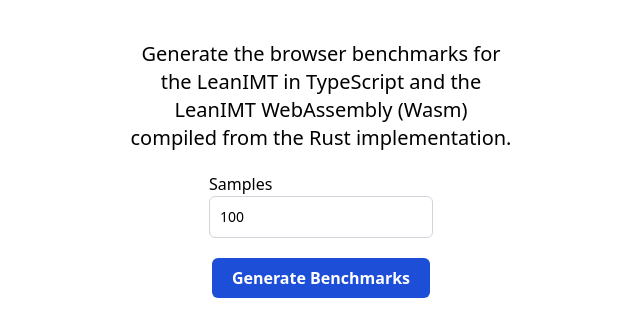
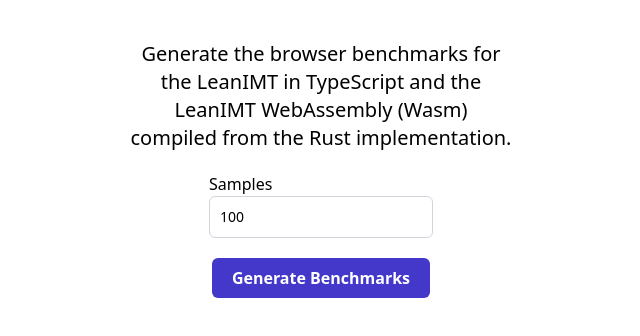
Before and after one commit to vplasencia/leanimt-rs, a React (Vite) app in the folder leanimt-browser-benchmarks/: page /browser in a window 1280 px wide. Shown: the top 336 px of the page, without its empty margins (319-959 px from the left). Built offline with nearby package versions, Linux system fonts and the light colour scheme.

Commit message:
style: update main color

```diff
--- a/leanimt-browser-benchmarks/src/App.tsx
+++ b/leanimt-browser-benchmarks/src/App.tsx
@@ -1,5 +1,3 @@
-import { useState } from "react"
-
 import TableNode from "./components/TableNode"
 
 import TableBrowser from "./components/TableBrowser"
--- a/leanimt-browser-benchmarks/src/pages/Browser.tsx
+++ b/leanimt-browser-benchmarks/src/pages/Browser.tsx
@@ -40,7 +40,7 @@ export default function Browser() {
               type="number"
               id="number-input"
               aria-describedby="helper-text-explanation"
-              className="border border-gray-300 text-sm rounded-md focus:ring-blue-500 focus:border-blue-500 block p-2.5"
+              className="border border-gray-300 text-sm rounded-md focus:ring-indigo-500 focus:border-indigo-500 block p-2.5"
               placeholder="1234"
               defaultValue={100}
               min={0}
@@ -51,7 +51,7 @@ export default function Browser() {
 
           <button
             onClick={getTableInfo}
-            className="mt-5 rounded-md bg-blue-700 py-2 px-5 font-semibold hover:bg-blue-600 transition-colors duration-150 text-white"
+            className="mt-5 rounded-md bg-indigo-700 py-2 px-5 font-semibold hover:bg-indigo-600 transition-colors duration-150 text-white"
           >
             Generate Benchmarks
           </button>
@@ -61,7 +61,7 @@ export default function Browser() {
         {tableInfo ? (
           <div className="flex justify-center items-center mb-10">
             <button
-              className="max-w-fit rounded-md bg-blue-700 py-2 px-5 font-semibold hover:bg-blue-600 transition-colors duration-150 text-white"
+              className="max-w-fit rounded-md bg-indigo-700 py-2 px-5 font-semibold hover:bg-indigo-600 transition-colors duration-150 text-white"
               onClick={downloadData}
             >
               Download Benchmarks
```
